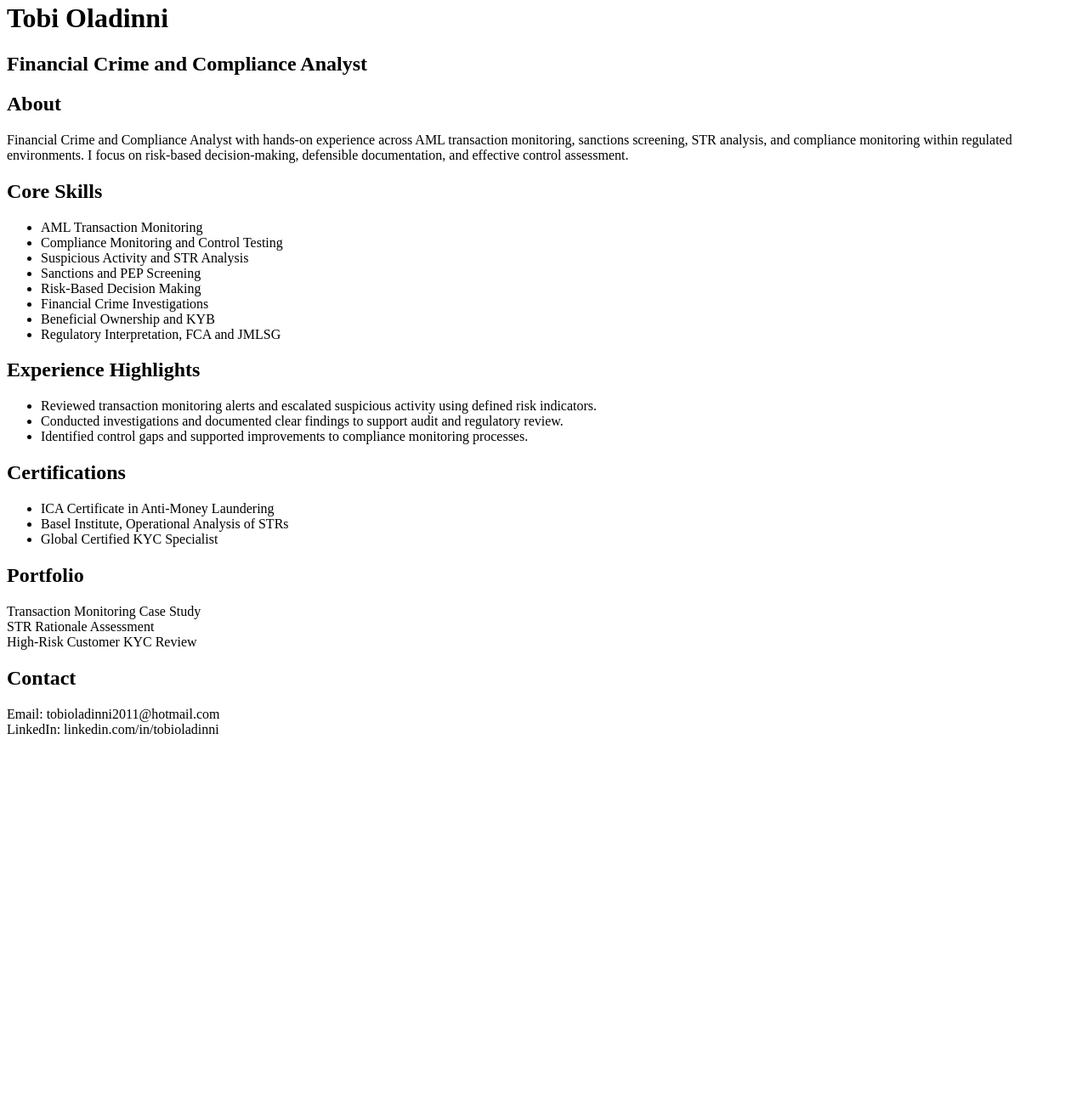
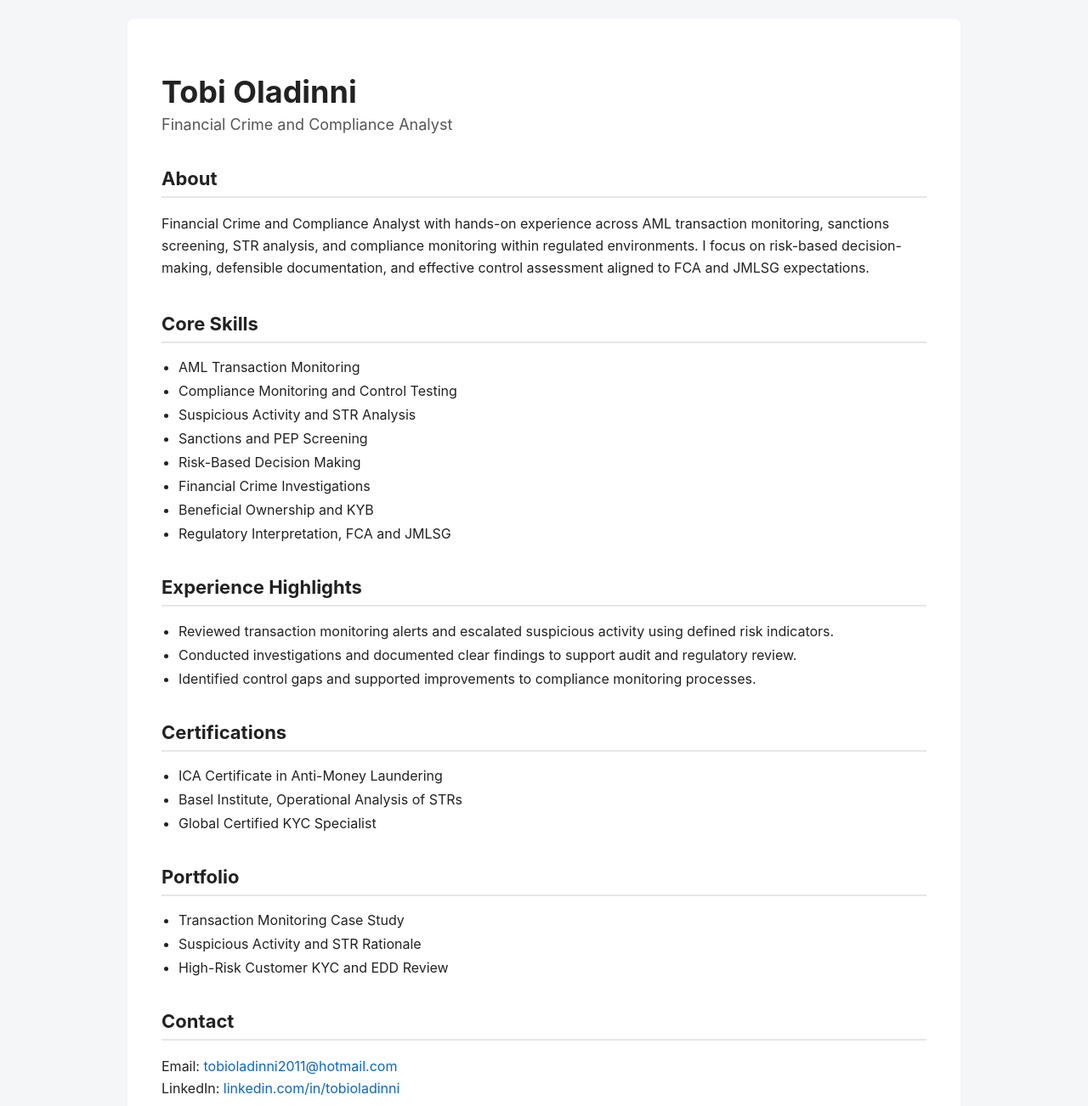
Before and after one commit to Tobss95/tobioladinni.github.io, a plain HTML site: page index.html in a window 1280 px wide. Shown: the part 18-1320 px from the top of the page at 85% size. Before the commit the page ends 902 px from the top, so only its background shows below. Drawn offline with Linux system fonts and the light colour scheme.

Commit message:
index.html

```diff
--- a/index.html
+++ b/index.html
@@ -2,23 +2,81 @@
 <html lang="en">
 <head>
   <meta charset="UTF-8">
-  <title>Tobi Oladinni | Financial Crime and Compliance Analyst | AML</title>
+  <title>Tobi Oladinni | Financial Crime and Compliance Analyst</title>
   <meta name="description" content="Financial Crime and Compliance Analyst with experience in AML, transaction monitoring, sanctions screening, STR analysis, and compliance monitoring aligned to FCA and JMLSG standards.">
   <meta name="viewport" content="width=device-width, initial-scale=1.0">
+
+  <style>
+    body {
+      font-family: -apple-system, BlinkMacSystemFont, "Segoe UI", Roboto, Arial, sans-serif;
+      background-color: #f4f6f8;
+      color: #222;
+      margin: 0;
+      padding: 0;
+    }
+
+    .container {
+      max-width: 900px;
+      margin: 40px auto;
+      background: #ffffff;
+      padding: 40px;
+      border-radius: 8px;
+    }
+
+    h1 {
+      font-size: 36px;
+      margin-bottom: 6px;
+    }
+
+    .subtitle {
+      font-size: 18px;
+      color: #555;
+      margin-bottom: 30px;
+    }
+
+    h2 {
+      font-size: 22px;
+      margin-top: 40px;
+      border-bottom: 2px solid #e6e6e6;
+      padding-bottom: 8px;
+    }
+
+    p {
+      line-height: 1.6;
+    }
+
+    ul {
+      padding-left: 20px;
+    }
+
+    li {
+      margin-bottom: 8px;
+    }
+
+    .contact a {
+      color: #0a66c2;
+      text-decoration: none;
+    }
+
+    .contact a:hover {
+      text-decoration: underline;
+    }
+  </style>
 </head>
+
 <body>
+  <div class="container">
 
     <h1>Tobi Oladinni</h1>
-<h2>Financial Crime and Compliance Analyst</h2>
+    <div class="subtitle">Financial Crime and Compliance Analyst</div>
 
-<section>
     <h2>About</h2>
     <p>
-    Financial Crime and Compliance Analyst with hands-on experience across AML transaction monitoring, sanctions screening, STR analysis, and compliance monitoring within regulated environments. I focus on risk-based decision-making, defensible documentation, and effective control assessment.
+      Financial Crime and Compliance Analyst with hands-on experience across AML transaction monitoring, sanctions
+      screening, STR analysis, and compliance monitoring within regulated environments. I focus on risk-based
+      decision-making, defensible documentation, and effective control assessment aligned to FCA and JMLSG expectations.
     </p>
-</section>
 
-<section>
     <h2>Core Skills</h2>
     <ul>
       <li>AML Transaction Monitoring</li>
@@ -30,42 +88,34 @@
       <li>Beneficial Ownership and KYB</li>
       <li>Regulatory Interpretation, FCA and JMLSG</li>
     </ul>
-</section>
 
-<section>
     <h2>Experience Highlights</h2>
     <ul>
       <li>Reviewed transaction monitoring alerts and escalated suspicious activity using defined risk indicators.</li>
       <li>Conducted investigations and documented clear findings to support audit and regulatory review.</li>
       <li>Identified control gaps and supported improvements to compliance monitoring processes.</li>
     </ul>
-</section>
 
-<section>
     <h2>Certifications</h2>
     <ul>
       <li>ICA Certificate in Anti-Money Laundering</li>
       <li>Basel Institute, Operational Analysis of STRs</li>
       <li>Global Certified KYC Specialist</li>
     </ul>
-</section>
 
-<section>
     <h2>Portfolio</h2>
-  <p>
-    Transaction Monitoring Case Study<br>
-    STR Rationale Assessment<br>
-    High-Risk Customer KYC Review
+    <ul>
+      <li>Transaction Monitoring Case Study</li>
+      <li>Suspicious Activity and STR Rationale</li>
+      <li>High-Risk Customer KYC and EDD Review</li>
+    </ul>
+
+    <h2>Contact</h2>
+    <p class="contact">
+      Email: <a href="mailto:tobioladinni2011@hotmail.com">tobioladinni2011@hotmail.com</a><br>
+      LinkedIn: <a href="https://linkedin.com/in/tobioladinni" target="_blank">linkedin.com/in/tobioladinni</a>
     </p>
-</section>
 
-<section>
-  <h2>Contact</h2>
-  <p>
-    Email: tobioladinni2011@hotmail.com<br>
-    LinkedIn: linkedin.com/in/tobioladinni
-  </p>
-</section>
-
+  </div>
 </body>
 </html>
```
Lines whose indentation alone changed are shown as unchanged.
